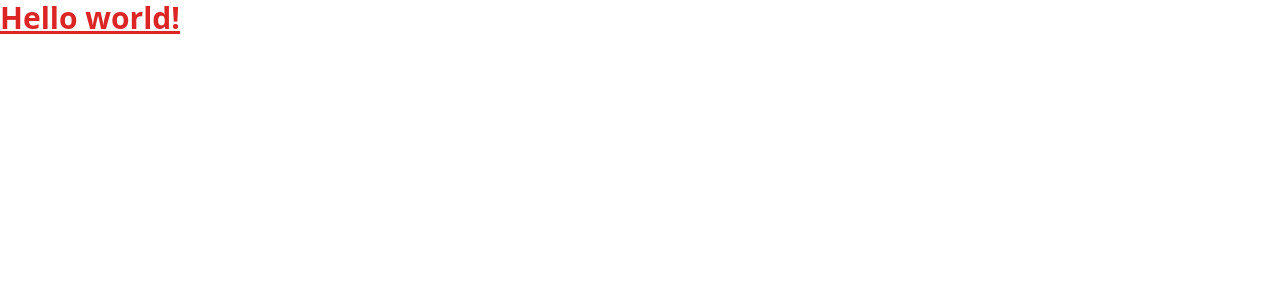
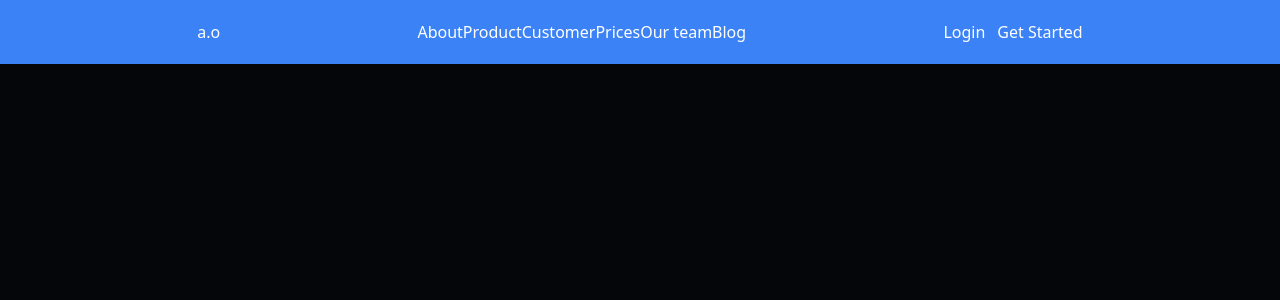
Before and after one commit to ritagujar/tailwind-css, a React (Create React App) app in the folder landing-page/: page / in a window 1280 px wide. Shown: the top 300 px of the page. Built offline with nearby package versions, Linux system fonts and the light colour scheme.

Commit message:
Added Navbar

```diff
--- /dev/null
+++ b/landing-page/src/App.css
@@ -0,0 +1,9 @@
+* {
+  margin: 0;
+  padding: 0;
+  box-sizing: border-box;
+}
+
+body {
+  background-color: #050609;
+}
--- a/landing-page/src/App.js
+++ b/landing-page/src/App.js
@@ -1,9 +1,8 @@
+import Navbar from "./components/Navbar";
+import "./App.css";
+
 function App() {
-  return (
-  <div>  <h1 className="text-3xl font-bold underline text-red-600">
-  Hello world!
-</h1></div>
-  )
+  return <Navbar />;
 }
 
 export default App;
--- /dev/null
+++ b/landing-page/src/components/Navbar.js
@@ -0,0 +1,37 @@
+import React from "react";
+
+const Navbar = () => {
+  return (
+    <div className="flex justify-evenly bg-blue-500 h-16 items-center text-white">
+      <h1 className="">a.o</h1>
+      <ul className="flex">
+        <li className="">
+          <a href="/">About</a>
+        </li>
+        <li>
+          <a href="/">Product</a>
+        </li>
+        <li>
+          <a href="/">Customer</a>
+        </li>
+        <li>
+          <a href="/">Prices</a>
+        </li>
+        <li>
+          <a href="/">Our team</a>
+        </li>
+        <li>
+          <a href="/">Blog</a>
+        </li>
+      </ul>
+      <div className="flex">
+        <a href="/">Login</a>
+        <button type="button" className="pl-3">
+          Get Started
+        </button>
+      </div>
+    </div>
+  );
+};
+
+export default Navbar;
```
